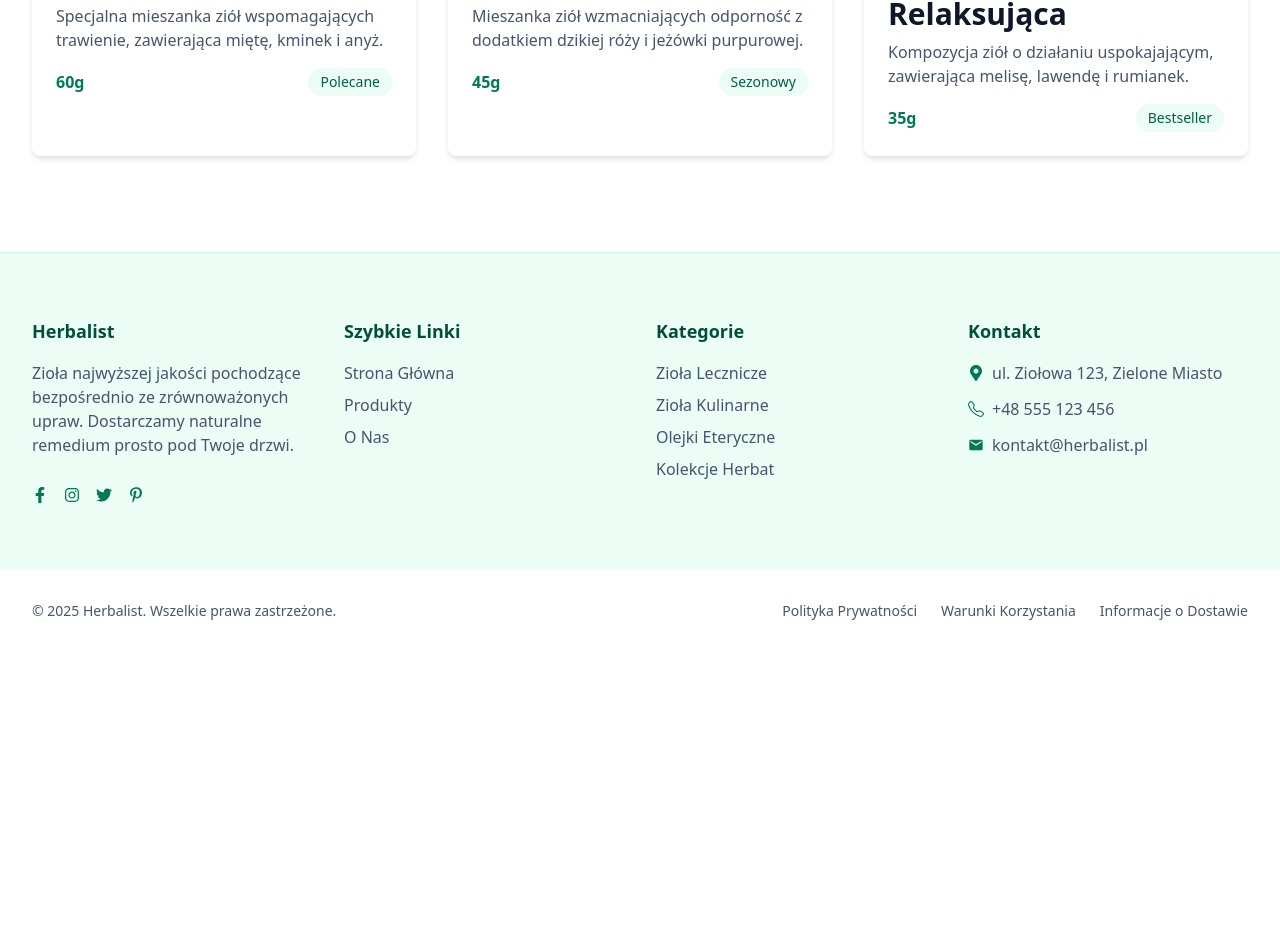
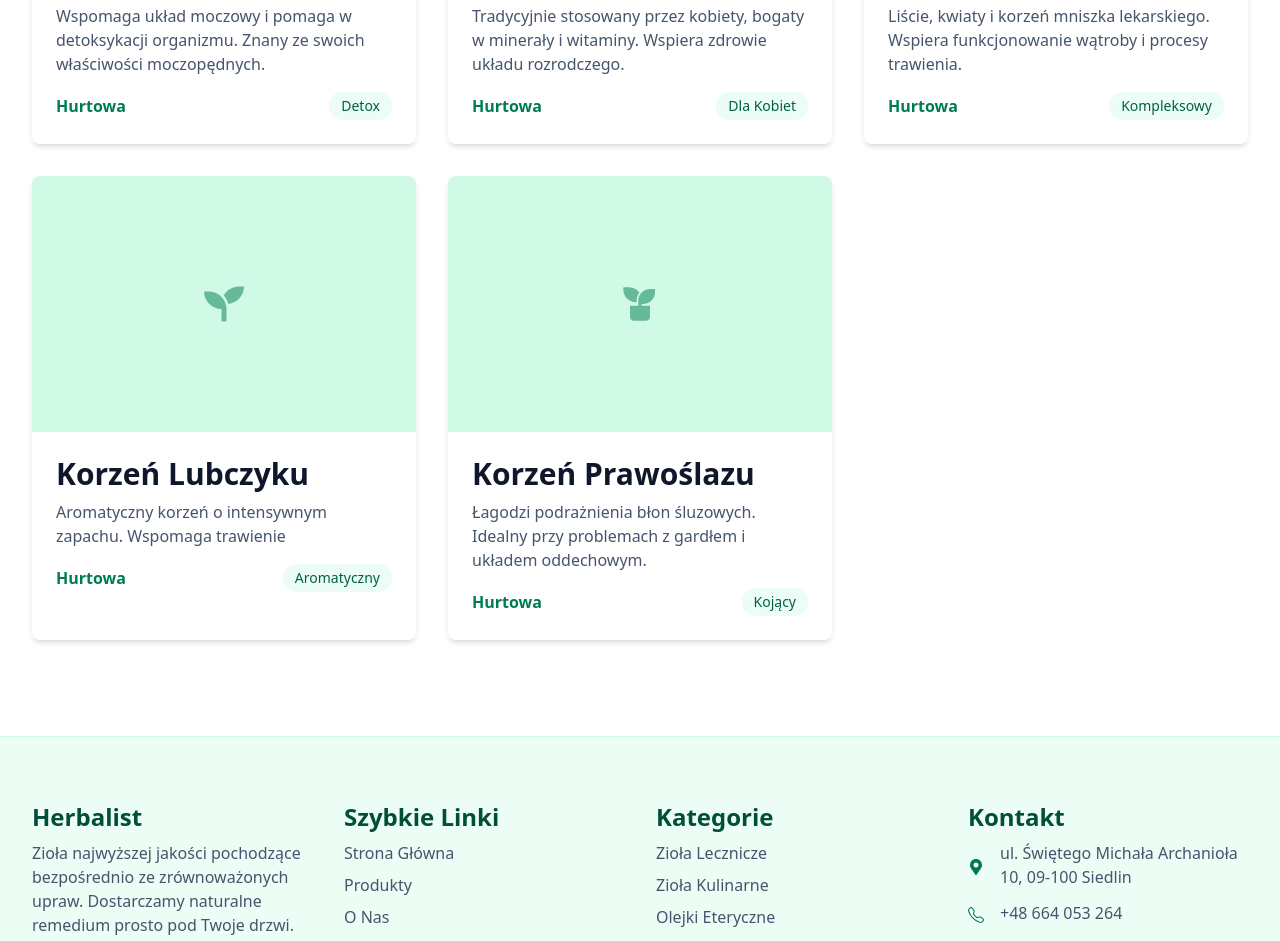
Before and after one commit to MichalIrzylowski/herbalist, a Next.js app: page /products in a window 1280 px wide. Shown: the part 1162-2103 px from the top of the page. Before the commit the page ends 1815 px from the top, so only its background shows below. Built offline with nearby package versions, Linux system fonts and the light colour scheme.

Commit message:
Add new components and update existing ones: introduce HighlightList, HighlightItem, ExternalLink, and TextWithIcon; enhance About Us and Products pages with improved content and styling; add images for product cards.

```diff
--- a/src/app/products/page.tsx
+++ b/src/app/products/page.tsx
@@ -23,49 +23,58 @@ export default function ProductsPage() {
             <ProductCard
               name="Mięta Pieprzowa"
               description="Orzeźwiający aromat i właściwości wspierające trawienie. Idealna na napary i herbaty ziołowe."
-              weight="50g"
+              weight="Hurtowa"
               tag="Bestseller"
               iconName="seedling"
             />
-
             <ProductCard
               name="Rumianek Pospolity"
               description="Znany ze swoich właściwości uspokajających i przeciwzapalnych. Wspomaga sen i łagodzi podrażnienia."
-              weight="40g"
+              weight="Hurtowa"
               tag="Ekologiczny"
               iconName="leaf"
             />
-
             <ProductCard
               name="Melisa Lekarska"
               description="Delikatny cytrynowy aromat i właściwości relaksujące. Pomaga zredukować stres i poprawić jakość snu."
-              weight="30g"
+              weight="Hurtowa"
               tag="Nowość"
               iconName="plant"
             />
-
             <ProductCard
-              name="Mieszanka Digestive"
-              description="Specjalna mieszanka ziół wspomagających trawienie, zawierająca miętę, kminek i anyż."
-              weight="60g"
-              tag="Polecane"
-              iconName="herbsBundle"
+              name="Liść Brzozy"
+              description="Wspomaga układ moczowy i pomaga w detoksykacji organizmu. Znany ze swoich właściwości moczopędnych."
+              weight="Hurtowa"
+              tag="Detox"
+              imageSrc="/birch-leaf.jpg"
             />
-
             <ProductCard
-              name="Zestaw Wzmacniający"
-              description="Mieszanka ziół wzmacniających odporność z dodatkiem dzikiej róży i jeżówki purpurowej."
-              weight="45g"
-              tag="Sezonowy"
-              iconName="immunity"
+              name="Liść Maliny"
+              description="Tradycyjnie stosowany przez kobiety, bogaty w minerały i witaminy. Wspiera zdrowie układu rozrodczego."
+              weight="Hurtowa"
+              tag="Dla Kobiet"
+              imageSrc="/raspberry-leaf.jpg"
             />
-
             <ProductCard
-              name="Mieszanka Relaksująca"
-              description="Kompozycja ziół o działaniu uspokajającym, zawierająca melisę, lawendę i rumianek."
-              weight="35g"
-              tag="Bestseller"
-              iconName="sleep"
+              name="Mniszek Lekarski"
+              description="Liście, kwiaty i korzeń mniszka lekarskiego. Wspiera funkcjonowanie wątroby i procesy trawienia."
+              weight="Hurtowa"
+              tag="Kompleksowy"
+              iconName="plantOutline"
+            />
+            <ProductCard
+              name="Korzeń Lubczyku"
+              description="Aromatyczny korzeń o intensywnym zapachu. Wspomaga trawienie"
+              weight="Hurtowa"
+              tag="Aromatyczny"
+              iconName="seedling"
+            />
+            <ProductCard
+              name="Korzeń Prawoślazu"
+              description="Łagodzi podrażnienia błon śluzowych. Idealny przy problemach z gardłem i układem oddechowym."
+              weight="Hurtowa"
+              tag="Kojący"
+              iconName="plant"
             />
           </div>
         </Section>
--- /dev/null
+++ b/src/components/ExternalLink/index.tsx
@@ -0,0 +1,72 @@
+import { Icon, IconName } from "@/components/Icon";
+import { tv, type VariantProps } from "tailwind-variants";
+
+const externalLinkStyles = tv({
+  base: "inline-flex items-center justify-center transition-colors duration-300 focus:outline-none",
+  variants: {
+    variant: {
+      primary:
+        "text-white bg-emerald-700 hover:bg-emerald-800 rounded-md px-8 py-4 font-medium focus:ring-2 focus:ring-emerald-500 focus:ring-offset-2",
+      secondary:
+        "text-emerald-700 bg-transparent border-2 border-emerald-700 hover:bg-emerald-50 rounded-md px-8 py-4 font-medium focus:ring-2 focus:ring-emerald-500 focus:ring-offset-2",
+      icon: "text-emerald-700 hover:text-emerald-800", // Specifically for icon-only links
+      footer: "text-slate-600 hover:text-emerald-700 transition-colors",
+      social: "text-emerald-700 hover:text-emerald-800", // For social media links
+    },
+    size: {
+      xs: "text-xs",
+      sm: "text-sm",
+      md: "text-base",
+      lg: "text-lg",
+      xl: "text-xl",
+      none: "", // No specific text size
+    },
+  },
+  defaultVariants: {
+    variant: "primary",
+    size: "md",
+  },
+});
+
+export interface ExternalLinkProps
+  extends VariantProps<typeof externalLinkStyles> {
+  href: string;
+  children?: React.ReactNode;
+  className?: string;
+  ariaLabel?: string;
+  iconName?: IconName;
+  iconSize?: "xs" | "sm" | "md" | "lg" | "xl";
+  openInNewTab?: boolean;
+}
+
+export function ExternalLink({
+  href,
+  children,
+  variant,
+  size,
+  className,
+  ariaLabel,
+  iconName,
+  iconSize = "md",
+  openInNewTab = true,
+  ...props
+}: ExternalLinkProps) {
+  return (
+    <a
+      href={href}
+      className={externalLinkStyles({ variant, size, className })}
+      rel="noopener noreferrer"
+      target={openInNewTab ? "_blank" : undefined}
+      aria-label={
+        ariaLabel || (typeof children === "string" ? children : undefined)
+      }
+      {...props}
+    >
+      {iconName && <Icon name={iconName} size={iconSize} />}
+      {children && iconName && <span className="ml-2">{children}</span>}
+      {children && !iconName && children}
+    </a>
+  );
+}
+
+export default ExternalLink;
--- a/src/components/Footer/index.tsx
+++ b/src/components/Footer/index.tsx
@@ -1,6 +1,8 @@
-import { Icon } from "@/components/Icon";
 import { Link } from "@/components/Link";
 import { Section } from "@/components/Section";
+import TextWithIcon from "@/components/TextWithIcon";
+import ExternalLink from "@/components/ExternalLink";
+import { Heading } from "@/components/Heading";
 
 export function Footer() {
   const currentYear = new Date().getFullYear();
@@ -10,49 +12,49 @@ export function Footer() {
       <Section background="light" border="top" spacing="medium" as="div">
         <div className="grid grid-cols-1 md:grid-cols-3 lg:grid-cols-4 gap-8">
           <div>
-            <h3 className="text-lg font-bold text-emerald-900 mb-4">
+            <Heading level={3} size="h5" color="primary" marginBottom="small">
               Herbalist
-            </h3>
+            </Heading>
             <p className="text-slate-600 mb-6">
               Zioła najwyższej jakości pochodzące bezpośrednio ze zrównoważonych
               upraw. Dostarczamy naturalne remedium prosto pod Twoje drzwi.
             </p>
             <div className="flex space-x-4">
-              <a
+              <ExternalLink
                 href="#"
-                className="text-emerald-700 hover:text-emerald-800"
-                aria-label="Facebook"
-              >
-                <Icon name="facebook" size="sm" />
-              </a>
-              <a
+                variant="social"
+                iconName="facebook"
+                iconSize="sm"
+                ariaLabel="Facebook"
+              />
+              <ExternalLink
                 href="#"
-                className="text-emerald-700 hover:text-emerald-800"
-                aria-label="Instagram"
-              >
-                <Icon name="instagram" size="sm" />
-              </a>
-              <a
+                variant="social"
+                iconName="instagram"
+                iconSize="sm"
+                ariaLabel="Instagram"
+              />
+              <ExternalLink
                 href="#"
-                className="text-emerald-700 hover:text-emerald-800"
-                aria-label="Twitter"
-              >
-                <Icon name="twitter" size="sm" />
-              </a>
-              <a
+                variant="social"
+                iconName="twitter"
+                iconSize="sm"
+                ariaLabel="Twitter"
+              />
+              <ExternalLink
                 href="#"
-                className="text-emerald-700 hover:text-emerald-800"
-                aria-label="Pinterest"
-              >
-                <Icon name="pinterest" size="sm" />
-              </a>
+                variant="social"
+                iconName="pinterest"
+                iconSize="sm"
+                ariaLabel="Pinterest"
+              />
             </div>
           </div>
 
           <div>
-            <h3 className="text-lg font-bold text-emerald-900 mb-4">
+            <Heading level={3} size="h5" color="primary" marginBottom="small">
               Szybkie Linki
-            </h3>
+            </Heading>
             <ul className="space-y-2">
               <li>
                 <Link href="/" variant="footer" size="none">
@@ -73,9 +75,9 @@ export function Footer() {
           </div>
 
           <div>
-            <h3 className="text-lg font-bold text-emerald-900 mb-4">
+            <Heading level={3} size="h5" color="primary" marginBottom="small">
               Kategorie
-            </h3>
+            </Heading>
             <ul className="space-y-2">
               <li>
                 <Link href="#" variant="footer" size="none">
@@ -101,36 +103,52 @@ export function Footer() {
           </div>
 
           <div>
-            <h3 className="text-lg font-bold text-emerald-900 mb-4">Kontakt</h3>
+            <Heading level={3} size="h5" color="primary" marginBottom="small">
+              Kontakt
+            </Heading>
             <ul className="space-y-3">
-              <li className="flex items-center">
-                <Icon
-                  name="location"
-                  size="sm"
-                  color="primary"
-                  className="mr-2 flex-shrink-0"
+              <li>
+                <TextWithIcon
+                  iconName="location"
+                  text="ul. Świętego Michała Archanioła 10, 09-100 Siedlin"
+                  iconColor="primary"
+                  textColor="default"
+                  iconPosition="left"
                 />
-                <span className="text-slate-600">
-                  ul. Ziołowa 123, Zielone Miasto
-                </span>
               </li>
-              <li className="flex items-center">
-                <Icon
-                  name="phone"
-                  size="sm"
-                  color="primary"
-                  className="mr-2 flex-shrink-0"
+              <li>
+                <TextWithIcon
+                  iconName="phone"
+                  text={
+                    <ExternalLink
+                      href="tel:+48664053264"
+                      variant="footer"
+                      size="none"
+                      openInNewTab={false}
+                    >
+                      +48 664 053 264
+                    </ExternalLink>
+                  }
+                  iconColor="primary"
+                  spacing="default"
                 />
-                <span className="text-slate-600">+48 555 123 456</span>
               </li>
-              <li className="flex items-center">
-                <Icon
-                  name="email"
-                  size="sm"
-                  color="primary"
-                  className="mr-2 flex-shrink-0"
+              <li>
+                <TextWithIcon
+                  iconName="email"
+                  text={
+                    <ExternalLink
+                      href="mailto:kontakt@herbalist.pl"
+                      variant="footer"
+                      size="none"
+                      openInNewTab={false}
+                    >
+                      kontakt@herbalist.pl
+                    </ExternalLink>
+                  }
+                  iconColor="primary"
+                  spacing="default"
                 />
-                <span className="text-slate-600">kontakt@herbalist.pl</span>
               </li>
             </ul>
           </div>
--- a/src/components/ProductCard/index.tsx
+++ b/src/components/ProductCard/index.tsx
@@ -2,13 +2,26 @@ import { tv, type VariantProps } from "tailwind-variants";
 import React from "react";
 import { Heading } from "@/components/Heading";
 import { Icon, IconName } from "@/components/Icon";
+import Image from "next/image";
 
 const productCardStyles = tv({
+  slots: {
     base: "bg-white rounded-lg shadow-md overflow-hidden hover:shadow-lg transition-shadow",
+    mediaContainer: "h-64 bg-emerald-100 relative",
+    iconContainer: "absolute inset-0 flex items-center justify-center",
+    imageContainer: "relative w-full h-full",
+    contentContainer: "p-6",
+    description: "text-slate-600 mb-4",
+    footer: "flex items-center justify-between",
+    weight: "text-emerald-700 font-semibold",
+    tag: "bg-emerald-50 text-emerald-800 py-1 px-3 rounded-full text-sm font-medium",
+  },
   variants: {
     size: {
-      default: "",
-      large: "max-w-md",
+      default: {},
+      large: {
+        base: "max-w-md",
+      },
     },
   },
   defaultVariants: {
@@ -22,7 +35,9 @@ export interface ProductCardProps
   description: string;
   weight: string;
   tag: string;
-  iconName: IconName;
+  iconName?: IconName;
+  imageSrc?: string;
+  imageAlt?: string;
   className?: string;
 }
 
@@ -32,14 +47,39 @@ export function ProductCard({
   weight,
   tag,
   iconName,
+  imageSrc,
+  imageAlt = "",
   size,
   className,
   ...props
 }: ProductCardProps) {
+  const {
+    base,
+    mediaContainer,
+    iconContainer,
+    imageContainer,
+    contentContainer,
+    description: descriptionStyle,
+    footer,
+    weight: weightStyle,
+    tag: tagStyle,
+  } = productCardStyles({ size });
+
   return (
-    <div className={productCardStyles({ size, className })} {...props}>
-      <div className="h-64 bg-emerald-100 relative">
-        <div className="absolute inset-0 flex items-center justify-center">
+    <div className={base({ className })} {...props}>
+      <div className={mediaContainer()}>
+        {imageSrc ? (
+          <div className={imageContainer()}>
+            <Image
+              src={imageSrc}
+              alt={imageAlt || name}
+              fill
+              sizes="(max-width: 768px) 100vw, 33vw"
+              className="object-cover object-center"
+            />
+          </div>
+        ) : iconName ? (
+          <div className={iconContainer()}>
             <Icon
               name={iconName}
               size="xl"
@@ -47,17 +87,16 @@ export function ProductCard({
               className="opacity-50"
             />
           </div>
+        ) : null}
       </div>
-      <div className="p-6">
+      <div className={contentContainer()}>
         <Heading level={3} size="h4" color="default" marginBottom="small">
           {name}
         </Heading>
-        <p className="text-slate-600 mb-4">{description}</p>
-        <div className="flex items-center justify-between">
-          <span className="text-emerald-700 font-semibold">{weight}</span>
-          <div className="bg-emerald-50 text-emerald-800 py-1 px-3 rounded-full text-sm font-medium">
-            {tag}
-          </div>
+        <p className={descriptionStyle()}>{description}</p>
+        <div className={footer()}>
+          <span className={weightStyle()}>{weight}</span>
+          <div className={tagStyle()}>{tag}</div>
         </div>
       </div>
     </div>
--- /dev/null
+++ b/src/components/TextWithIcon/index.tsx
@@ -0,0 +1,70 @@
+import { Icon, type IconName } from "@/components/Icon";
+import { tv, type VariantProps } from "tailwind-variants";
+import { ReactNode } from "react";
+
+const textWithIcon = tv({
+  slots: {
+    container: "flex items-center",
+    iconWrapper: "flex-shrink-0",
+    textWrapper: "text-slate-600",
+  },
+  variants: {
+    spacing: {
+      compact: { container: "gap-1" },
+      default: { container: "gap-2" },
+      loose: { container: "gap-3" },
+    },
+    textColor: {
+      default: { textWrapper: "text-slate-600" },
+      primary: { textWrapper: "text-emerald-700" },
+      muted: { textWrapper: "text-slate-400" },
+    },
+    iconPosition: {
+      left: { iconWrapper: "mr-2 order-first" },
+      right: { iconWrapper: "ml-2 order-last" },
+    },
+  },
+  defaultVariants: {
+    spacing: "default",
+    textColor: "default",
+    iconPosition: "left",
+  },
+});
+
+export interface TextWithIconProps extends VariantProps<typeof textWithIcon> {
+  iconName: IconName;
+  text: ReactNode;
+  iconSize?: "xs" | "sm" | "md" | "lg" | "xl";
+  iconColor?: "default" | "primary" | "secondary" | "muted" | "white";
+  className?: string;
+  as?: React.ElementType;
+}
+
+export function TextWithIcon({
+  iconName,
+  text,
+  iconSize = "sm",
+  iconColor = "primary",
+  spacing,
+  textColor,
+  iconPosition,
+  className = "",
+  as: Component = "div",
+}: TextWithIconProps) {
+  const { container, iconWrapper, textWrapper } = textWithIcon({
+    spacing,
+    textColor,
+    iconPosition,
+  });
+
+  return (
+    <Component className={`${container()} ${className}`}>
+      <div className={iconWrapper()}>
+        <Icon name={iconName} size={iconSize} color={iconColor} />
+      </div>
+      <span className={textWrapper()}>{text}</span>
+    </Component>
+  );
+}
+
+export default TextWithIcon;
```
Also changed, not shown: src/app/about-us/page.tsx (+47 -33 lines), src/components/Heading/index.tsx (+10 -0 lines), src/components/HighlightItem/index.tsx (added, +29 -0 lines), src/components/HighlightList/index.tsx (added, +31 -0 lines), 2 other files (tests, documents, lock files or other folders). Lines whose indentation alone changed are shown as unchanged.
